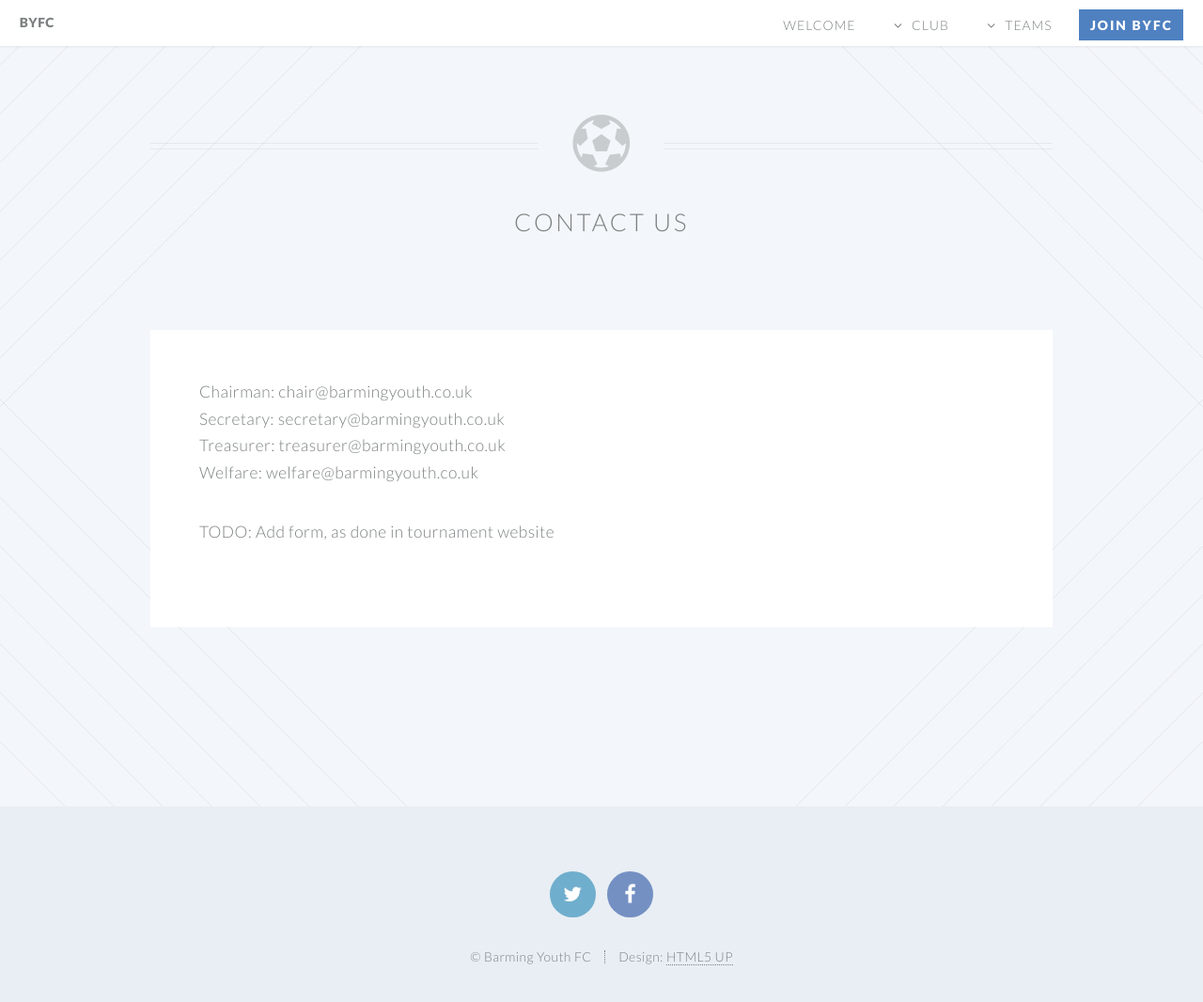
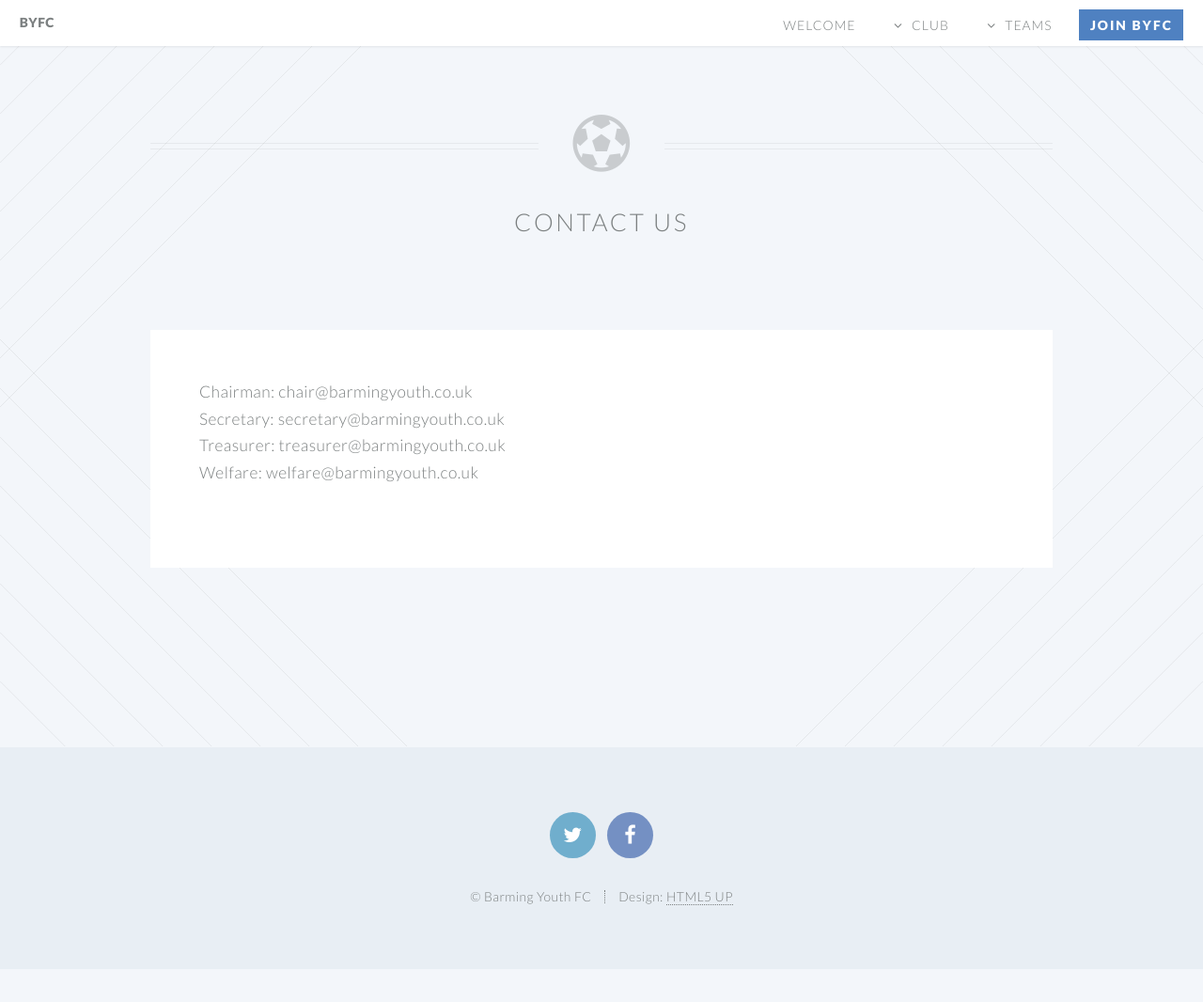
Before and after one commit to Pam-BYFC/BYFC.github.io, a Jekyll site: the page built from contact-us.md, in a window 1280 px wide and 1094 px high. Shown: the top 1066 px of the window at 94% size. Built offline with Jekyll 4.4.1, drawn with Linux system fonts in a browser that asks for light colours.

Commit message:
Removed note from contact us page

```diff
--- a/contact-us.md
+++ b/contact-us.md
@@ -8,6 +8,3 @@ title: Contact us
 * Secretary: secretary@barmingyouth.co.uk
 * Treasurer: treasurer@barmingyouth.co.uk
 * Welfare: welfare@barmingyouth.co.uk
-
-
-TODO: Add form, as done in tournament website
```
